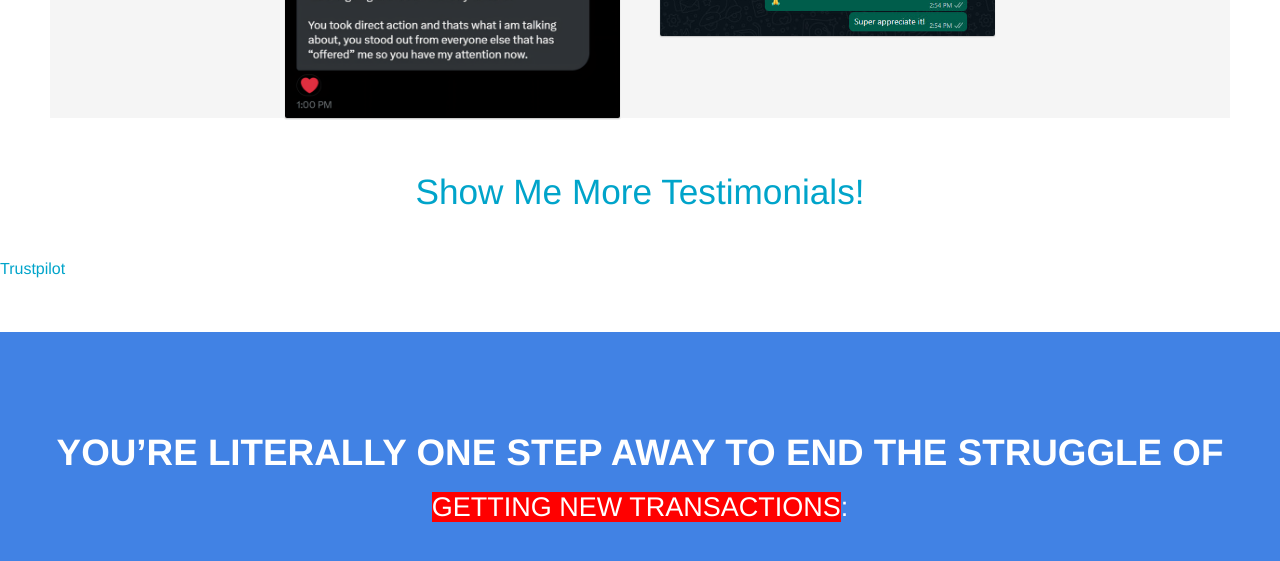
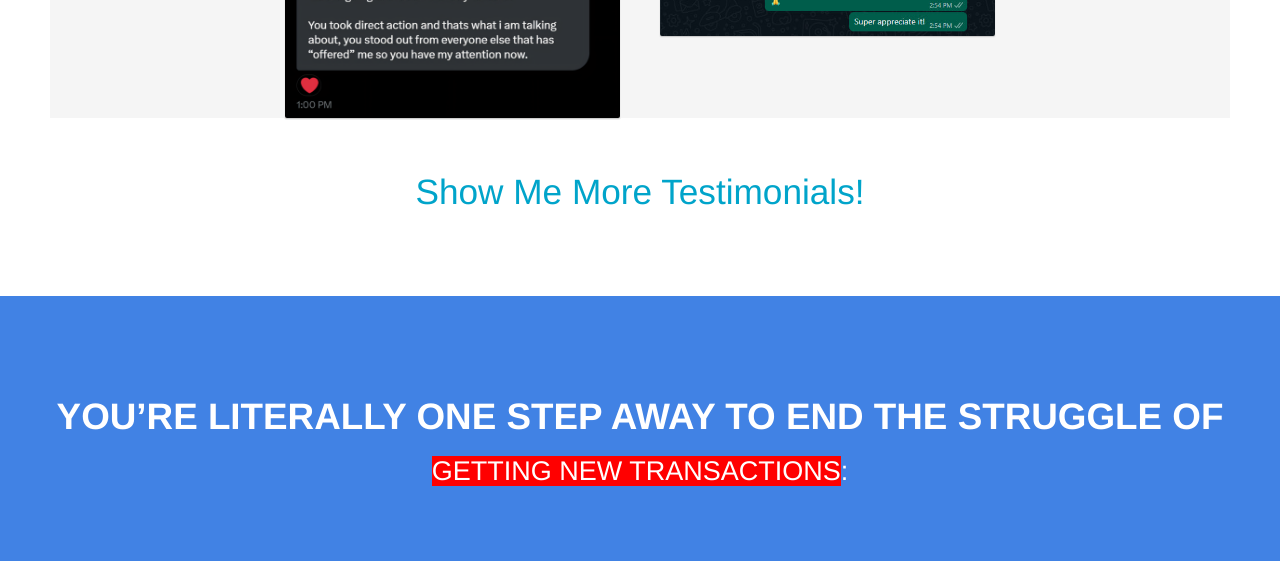
Before and after one commit to Huntinex/MMResults, a Jekyll site: the page built from index.html, in a window 1280 px wide and 900 px high, scrolled down 3002 px. Shown: the top 561 px of the window. Built offline with Jekyll 4.4.1, drawn with Linux system fonts in a browser that asks for light colours; a script that is not in the unit is left out.

Commit message:
Update index.html

```diff
--- a/index.html
+++ b/index.html
@@ -89,12 +89,6 @@ Because of an agency with no risk reversal or guarantees who also doesn’t deli
 			<h2><a href="https://docs.google.com/document/d/1fJLxk77tEJDjuq-eMT4-KJcYKVSD0yCrHwdET3xYs_w/edit?usp=sharing">Show Me More Testimonials!</a></h2>
 			</center><br>
 
-	<!-- TrustBox widget - Review Collector -->
-<div class="trustpilot-widget" data-locale="en-US" data-template-id="56278e9abfbbba0bdcd568bc" data-businessunit-id="67b725d3fa82955c6193ba30" data-style-height="52px" data-style-width="100%">
-  <a href="https://www.trustpilot.com/review/mmresults.org" target="_blank" rel="noopener">Trustpilot</a>
-</div>
-	<br>
-<!-- End TrustBox widget -->
 
 	<br><br>
 	<section class="bottom-cta" id="call">
```
